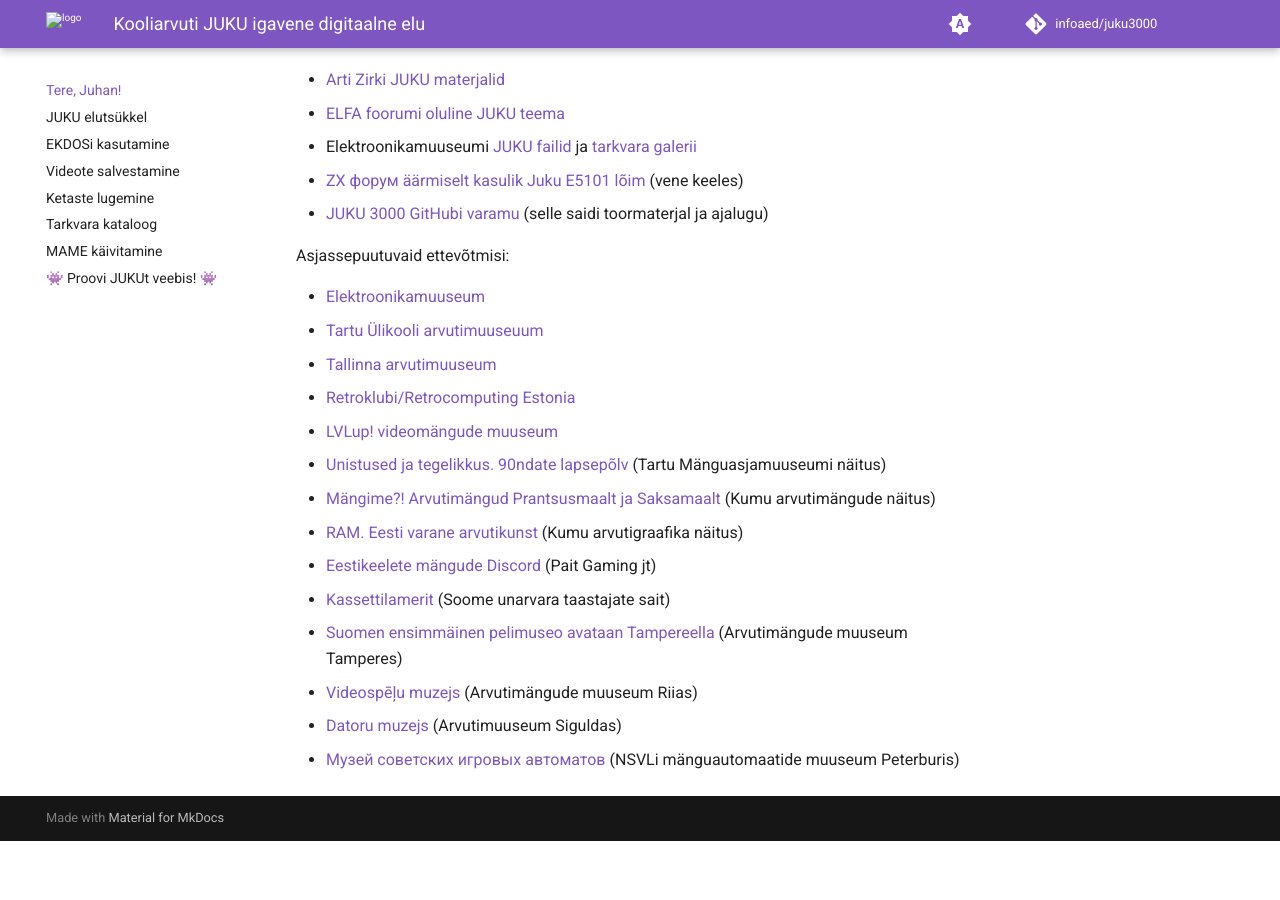
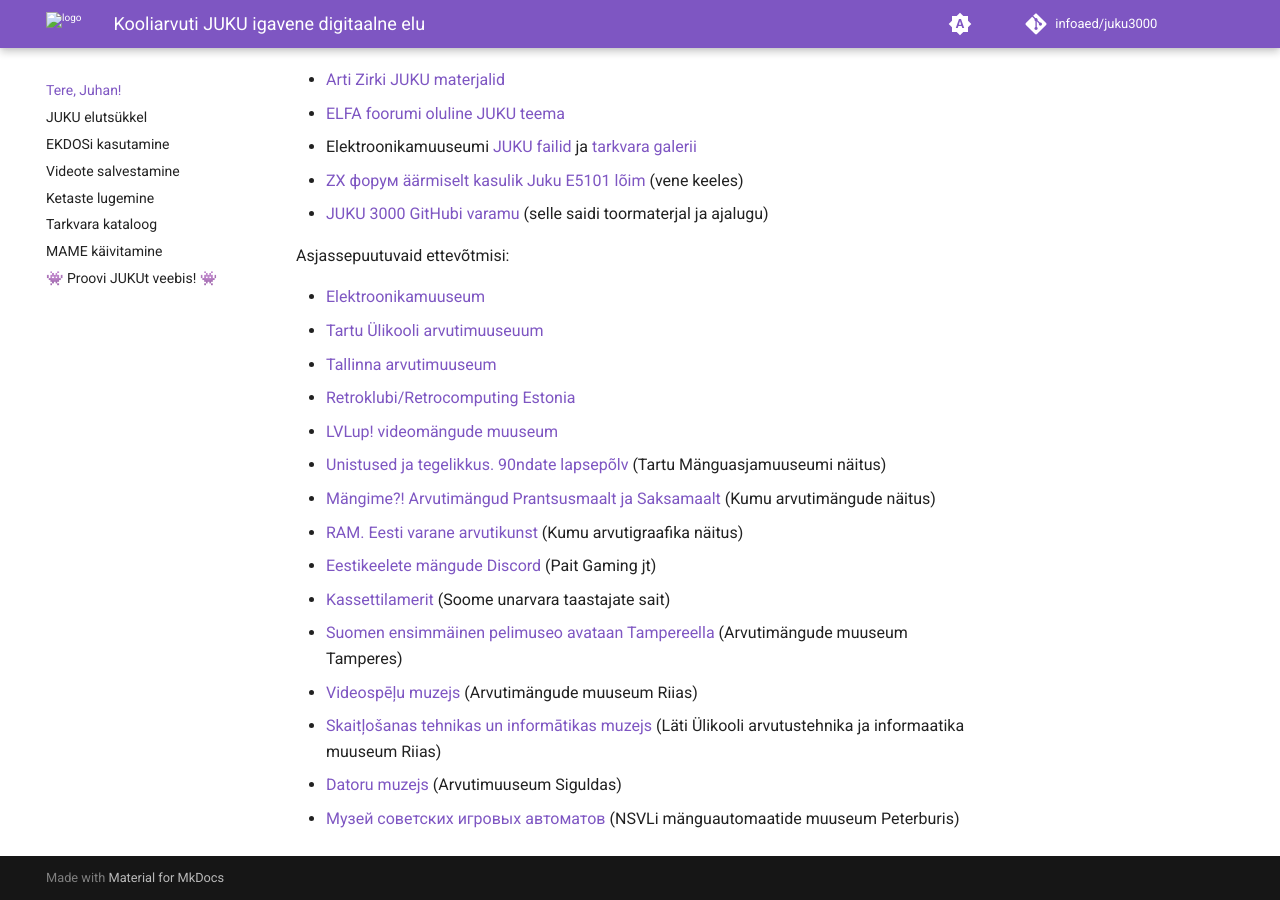
Before and after one commit to infoaed/juku3000, an MkDocs documentation site: the page built from docs/index.md, in a window 1280 px wide and 900 px high, scrolled down 567 px. Built offline with MkDocs 1.6.1 and Material for MkDocs 9.7.7, drawn with Linux system fonts in a browser that asks for light colours; comment, search, counter and statistics services are not loaded; before the commit the page ends 1408 px from its top, so only the background shows below that.

Commit message:
Update index.md

```diff
--- a/docs/index.md
+++ b/docs/index.md
@@ -37,5 +37,6 @@ Asjassepuutuvaid ettevõtmisi:
 * [Kassettilamerit](https://kasettilamerit.fi/en/about/) (Soome unarvara taastajate sait)
 * [Suomen ensimmäinen pelimuseo avataan Tampereella](https://yle.fi/uutiset/3-9354287) (Arvutimängude muuseum Tamperes)
 * [Videospēļu muzejs](https://vgm.lv/en/) (Arvutimängude muuseum Riias)
+* [Skaitļošanas tehnikas un informātikas muzejs](https://www.lumii.lv/35/130s/) (Läti Ülikooli arvutustehnika ja informaatika muuseum Riias)
 * [Datoru muzejs](https://www.pchistory.lv/) (Arvutimuuseum Siguldas)
 * [Музей советских игровых автоматов](https://15kop.ru/) (NSVLi mänguautomaatide muuseum Peterburis)
```
